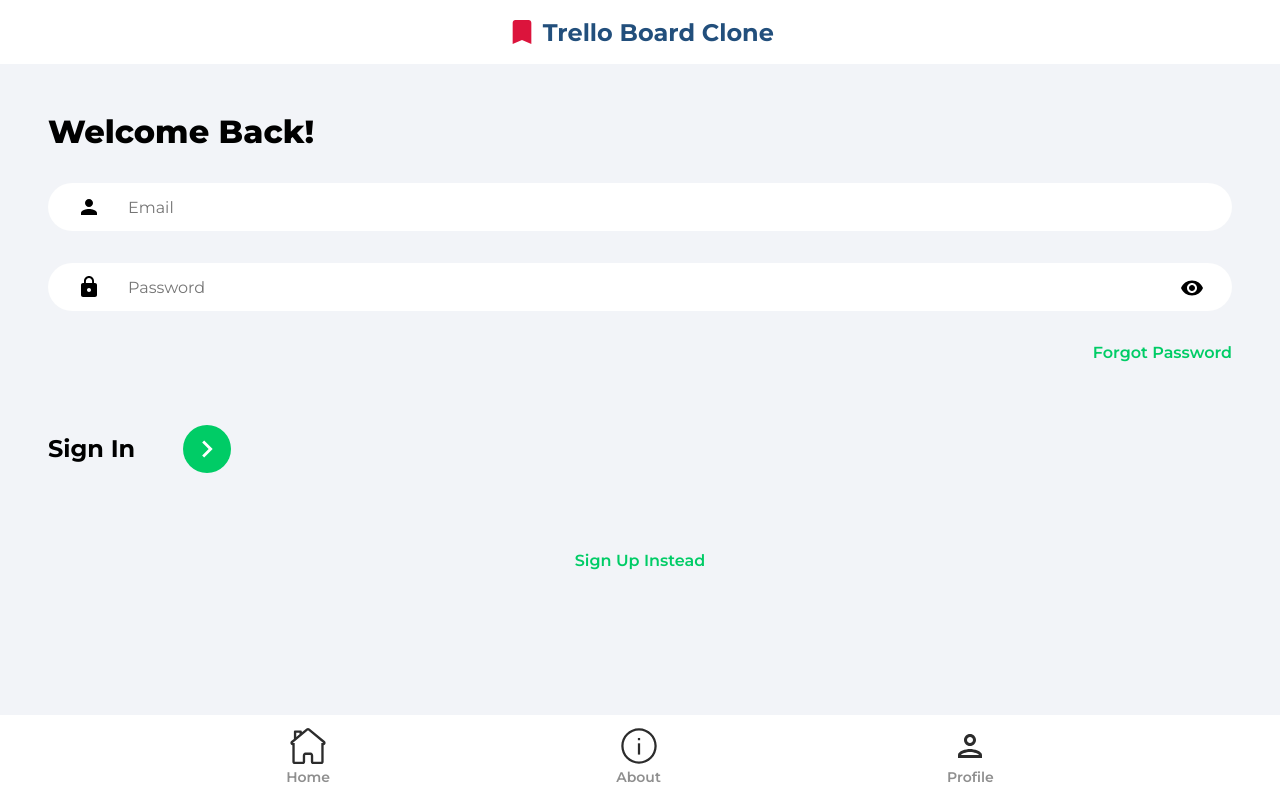
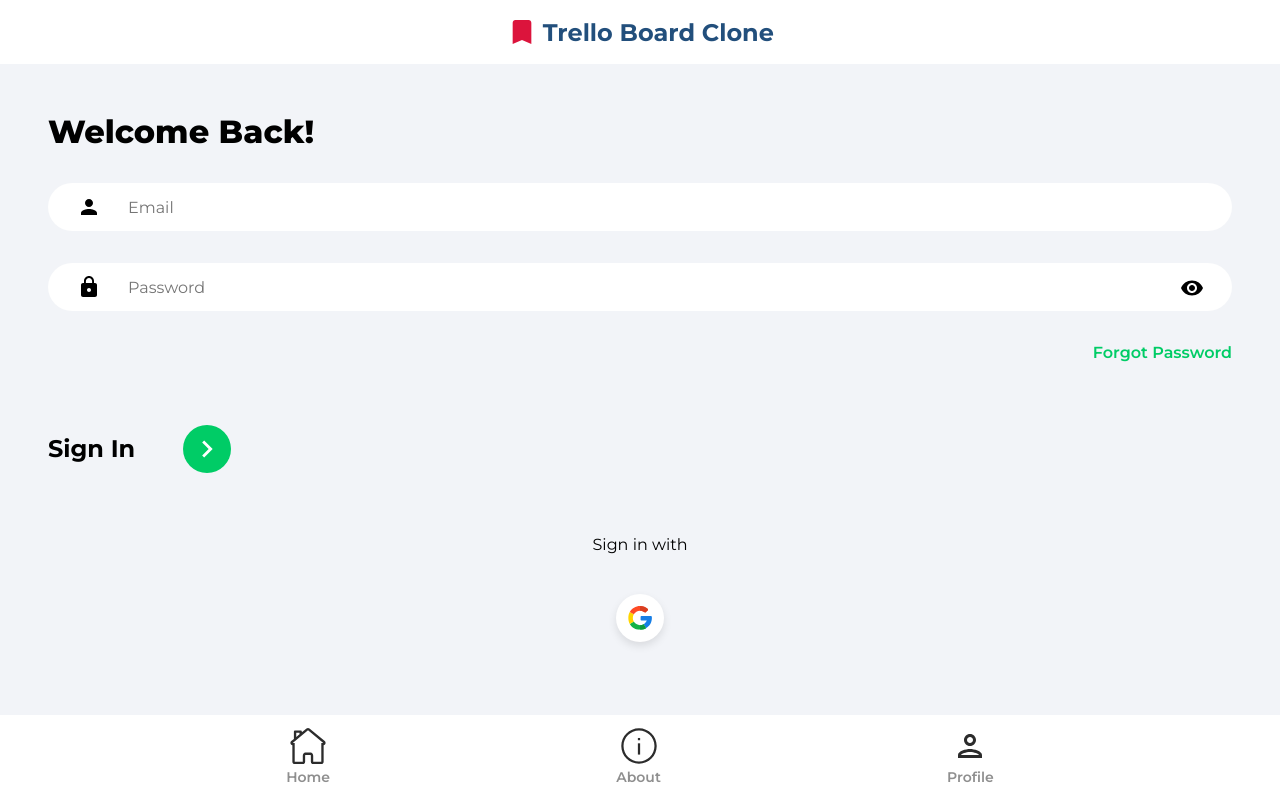
Before and after one commit to ostapyshyn/Trello, a React (Create React App) app: page /sign-in in a window 1280 px wide. Built offline with nearby package versions, Linux system fonts and the light colour scheme; no server answers.

Commit message:
Fix google auth

```diff
--- /dev/null
+++ b/src/components/OAuth.jsx
@@ -0,0 +1,71 @@
+import { useLocation, useNavigate } from 'react-router-dom';
+import { getAuth, signInWithPopup, GoogleAuthProvider } from 'firebase/auth';
+import { doc, setDoc, getDoc, serverTimestamp } from 'firebase/firestore';
+import { db } from '../lib/init-firebase';
+import { toast } from 'react-toastify';
+import googleIcon from '../assets/svg/googleIcon.svg';
+import styled from 'styled-components';
+
+function OAuth() {
+  const navigate = useNavigate();
+  const location = useLocation();
+
+  const onGoogleClick = async () => {
+    try {
+      const auth = getAuth();
+      const provider = new GoogleAuthProvider();
+      const result = await signInWithPopup(auth, provider);
+      const user = result.user;
+
+      const docRef = doc(db, 'users', user.uid);
+      const docSnap = await getDoc(docRef);
+
+      if (!docSnap.exists()) {
+        await setDoc(doc(db, 'users', user.uid), {
+          name: user.displayName,
+          email: user.email,
+          timestamp: serverTimestamp(),
+        });
+      }
+      navigate('/');
+    } catch (error) {
+      toast.error('Could not authorize with Google');
+    }
+  };
+
+  return (
+    <SocialLogin>
+      <p>Sign {location.pathname === '/sign-up' ? 'up' : 'in'} with </p>
+      <ButtonIcon onClick={onGoogleClick}>
+        <GoogleImage src={googleIcon} alt="google"></GoogleImage>
+      </ButtonIcon>
+    </SocialLogin>
+  );
+}
+
+const SocialLogin = styled.div`
+  margin-top: 2rem;
+  display: flex;
+  flex-direction: column;
+  align-items: center;
+`;
+
+const ButtonIcon = styled.button`
+  cursor: pointer;
+  display: flex;
+  justify-content: center;
+  align-items: center;
+  padding: 0.75rem;
+  margin: 1.5rem;
+  width: 3rem;
+  height: 3rem;
+  background-color: #ffffff;
+  border-radius: 50%;
+  box-shadow: 0 4px 8px 0 rgba(0, 0, 0, 0.1);
+`;
+
+const GoogleImage = styled.img`
+  width: 100%;
+`;
+
+export default OAuth;
--- a/src/pages/SignIn.jsx
+++ b/src/pages/SignIn.jsx
@@ -2,7 +2,7 @@
 import { toast } from 'react-toastify';
 import { Link, useNavigate } from 'react-router-dom';
 import { getAuth, signInWithEmailAndPassword } from 'firebase/auth';
-// import OAuth from '../components/OAuth';
+import OAuth from '../components/OAuth';
 import { ReactComponent as ArrowRightIcon } from '../assets/svg/keyboardArrowRightIcon.svg';
 import visibilityIcon from '../assets/svg/visibilityIcon.svg';
 
@@ -88,7 +88,7 @@
           </div>
         </form>
 
-        {/* <OAuth /> */}
+        <OAuth />
 
         <Link to="/sign-up" className="registerLink">
           Sign Up Instead
--- a/src/pages/SignUp.jsx
+++ b/src/pages/SignUp.jsx
@@ -4,7 +4,7 @@
 import { getAuth, createUserWithEmailAndPassword, updateProfile } from 'firebase/auth';
 import { setDoc, doc, serverTimestamp } from 'firebase/firestore';
 import { db } from '../lib/init-firebase';
-// import OAuth from '../components/OAuth';
+import OAuth from '../components/OAuth';
 import { ReactComponent as ArrowRightIcon } from '../assets/svg/keyboardArrowRightIcon.svg';
 import visibilityIcon from '../assets/svg/visibilityIcon.svg';
 
@@ -109,7 +109,7 @@
           </div>
         </form>
 
-        {/* <OAuth /> */}
+        <OAuth />
 
         <Link to="/sign-in" className="registerLink">
           Sign In Instead
```
Also changed, not shown: src/assets/svg/googleIcon.svg (added).
